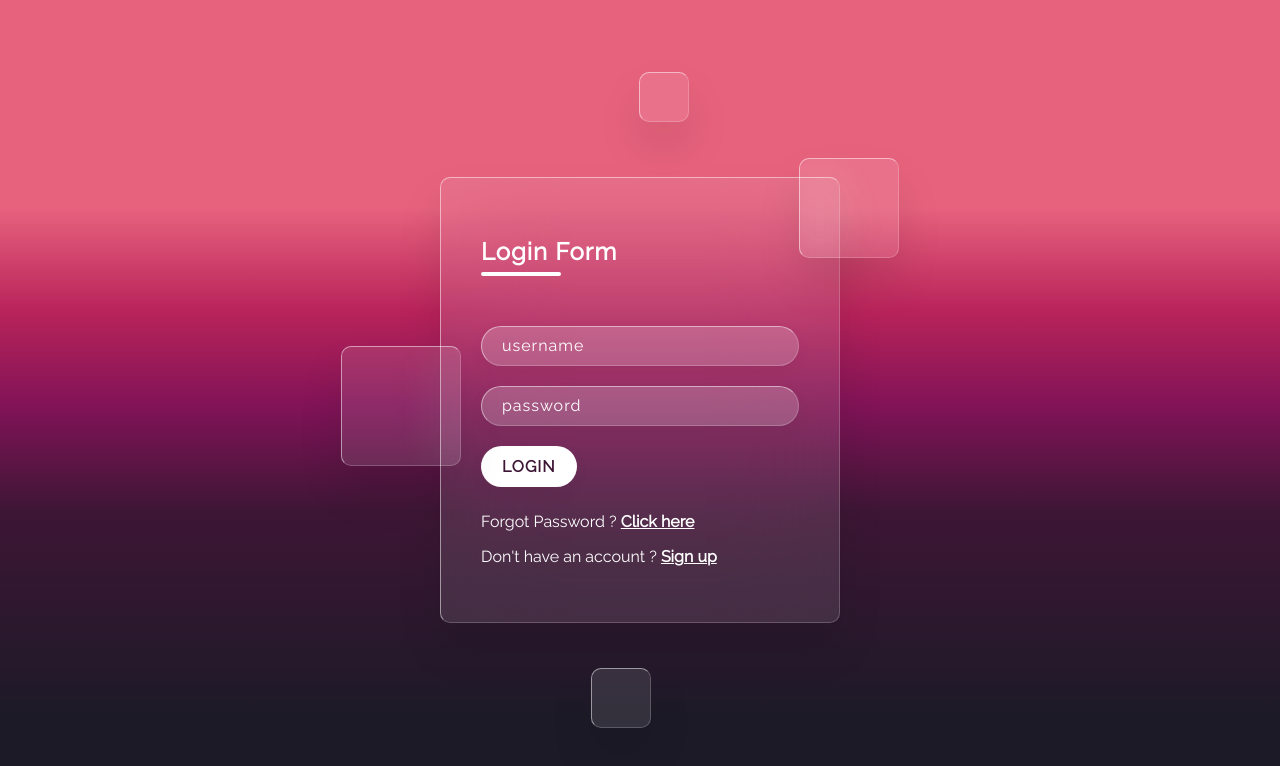
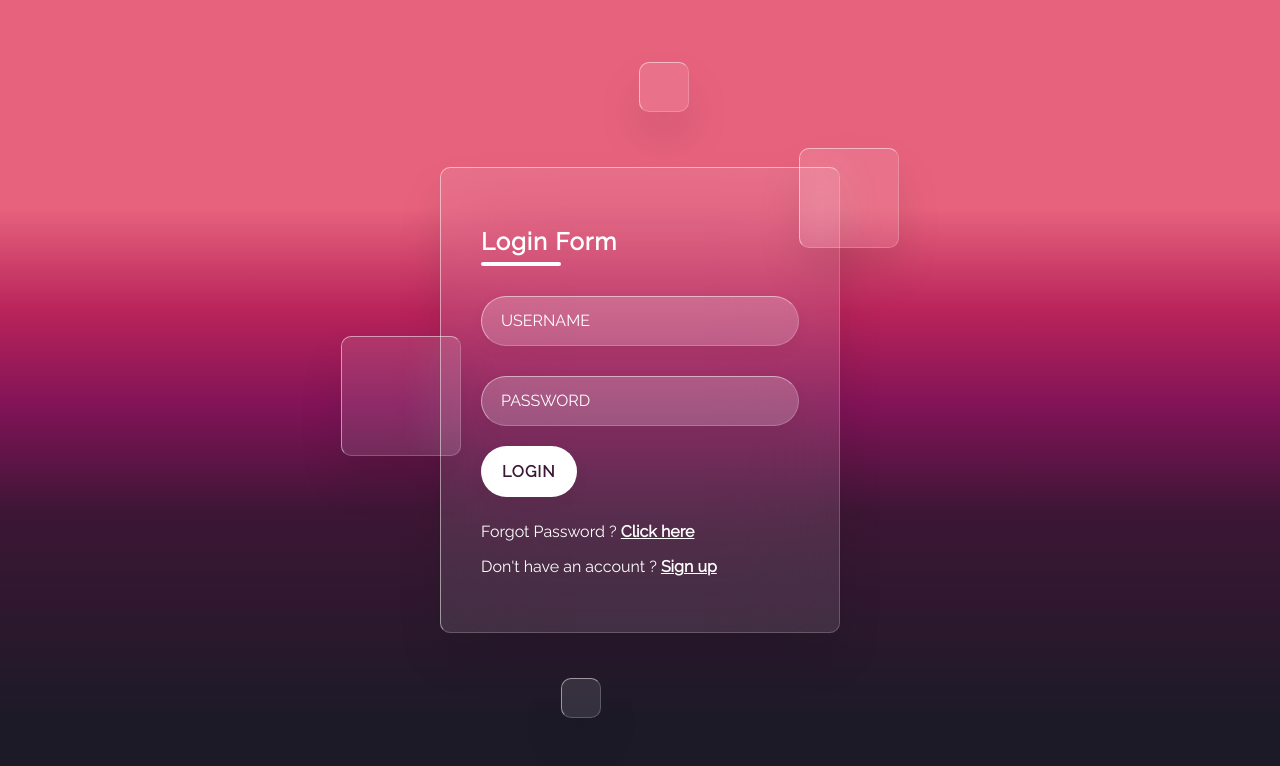
Before and after one commit to taimarahman/Daily-CSS-Exercise, a plain HTML site: page 1. Glassmorphism/Login-Page/index.html in a window 1280 px wide. Drawn offline with Linux system fonts and the light colour scheme.

Commit message:
text animation added

```diff
--- a/1. Glassmorphism/Login-Page/index.html
+++ b/1. Glassmorphism/Login-Page/index.html
@@ -17,8 +17,15 @@
             <div class="form">
                 <h2>Login Form</h2>
                 <form>
-                    <input type="text" placeholder="username">
-                    <input type="password" placeholder="password">
+                    <div class="inputBox">
+                        <input type="text" required="required">
+                        <span>Username</span>
+                    </div>
+                    <div class="inputBox">
+                        <input type="password" required="required">
+                        <span>Password</span>
+                    </div>
+                    <!-- <input type="password" required="required"> -->
                     <input type="submit" value="Login">
                 </form>
                 <p class="forget">Forgot Password ? <a href="#">Click here</a></p>
--- a/1. Glassmorphism/Login-Page/style.css
+++ b/1. Glassmorphism/Login-Page/style.css
@@ -65,10 +65,10 @@ section {
 
 
 .container .square:nth-child(3) {
-    bottom: -100px;
-    left: 150px;
-    width: 60px;
-    height: 60px;
+    bottom: -80px;
+    left: 120px;
+    width: 40px;
+    height: 40px;
     z-index: 2;
 }
 
@@ -107,11 +107,16 @@ section {
     background-color: #fff;
 }
 
+.form .inputBox {
+    position: relative;
+    width: 100%;
+    margin-top: 30px;
+}
+
 .form input {
     width: 100%;
     background-color: rgba(255, 255, 255, 0.2);
-    margin-top: 20px;
-    padding: 10px 20px;
+    padding: 15px 20px;
     outline: none;
     border-radius: 35px;
     border: 1px solid rgba(255, 255, 255, 0.5);
@@ -121,11 +126,29 @@ section {
     letter-spacing: 1px;
     color: #fff;
     box-shadow: 0 5px 15px rgba(0, 0, 0, 0.05);
+    position: relative;
 }
 
-.form input::placeholder {
-    font-family: 'Raleway', sans-serif;
+.form .inputBox span {
+    position: absolute;
+    left: 0;
+    padding: 15px 20px;
+    pointer-events: none;
     color: #fff;
+    text-transform: uppercase;
+    transition: 0.5s;
+}
+
+.form input:valid ~ span,
+.form input:focus ~ span {
+    color: #3d1635;
+    font-size: 0.65em;
+    font-weight: 600;
+    background-color: #fff;
+    border-radius: 35px;
+    padding: 1px 10px;
+    letter-spacing: 1px;
+    transform: translateX(15px) translateY(-5px);
 }
 
 .form input[type="submit"] {
@@ -137,7 +160,7 @@ section {
     cursor: pointer;
     width: auto;
     max-width: 100%;
-    margin-bottom: 20px;
+    margin: 20px 0;
 }
 
 .forget {
```
